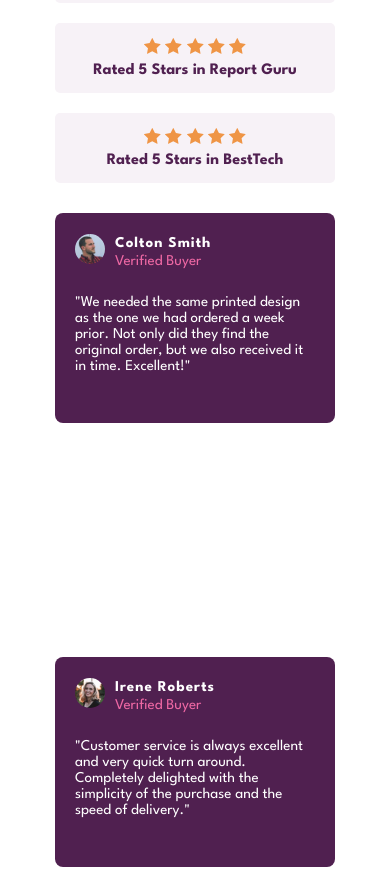
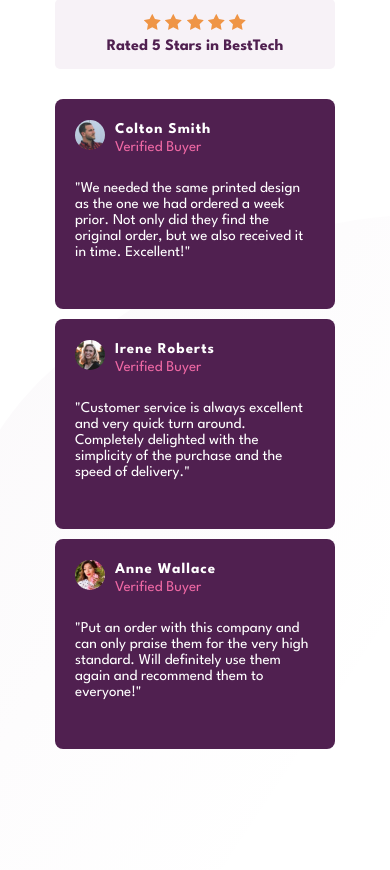
Before and after one commit to DevPebr/social-proof-section, a plain HTML site: page index.html in a window 390 px wide. Shown: the part 546-1416 px from the top of the page. Drawn offline with Linux system fonts and the light colour scheme.

Commit message:
Correção de responsividade

```diff
--- a/index.html
+++ b/index.html
@@ -67,7 +67,7 @@
 
 
 
-    <blockquote>
+    <blockquote class="colton-b">
 
       <section class="avatar">
         <article class="avatar-img">
@@ -87,7 +87,7 @@
       Excellent!"</p>
     </blockquote>
 
-    <blockquote>
+    <blockquote class="irene-b">
       <section class="avatar">
 
         <article class="avatar-img">
@@ -104,7 +104,7 @@
         delighted with the simplicity of the purchase and the speed of delivery."</p>
     </blockquote>
 
-    <blockquote>
+    <blockquote class="anne-b">
       <section class="avatar">
 
         <article class="avatar-img">
--- a/styles/style.css
+++ b/styles/style.css
@@ -25,11 +25,13 @@ body {
     justify-content: center;
     padding: 0 200px;
     width: 100%;
+    max-width: 1440px;
     height: 100%;
     background-image: url(../images/bg-pattern-bottom-desktop.svg);
     background-repeat: no-repeat;
     background-position: right bottom;
     font-family: 'League Spartan', sans-serif;
+    margin: 0 auto;
 }
 
 header {
@@ -91,7 +93,7 @@ footer {
     display: flex;
     justify-content: space-between;
     margin-top: 30px;
-    height: 30vh;
+    height: 40vh;
     gap: 15px;
 }
 
@@ -99,7 +101,15 @@ blockquote {
     border-radius: 8px;
     background-color: hsl(300, 43%, 22%);
     padding: 30px;
+    height: 240px;
+}
 
+.irene-b {
+    margin-top: 25px;
+}
+
+.anne-b {
+    margin-top: 50px;
 }
 
 .avatar {
@@ -150,7 +160,7 @@ blockquote p {
 
 @media (max-width: 1312px) {
     body {
-        height: 250vh;
+        height: 170vh;
     }
 
     .container {
@@ -179,16 +189,20 @@ blockquote p {
     }
 
     footer {
-
-        height: 100vh;
+        height: 620px;
         flex-direction: column;
         align-items: center;
+        gap: 0;
 
     }
 
     blockquote {
         width: 320px;
         height: 195px;
+    }
+
+    .irene-b, .anne-b {
+        margin: 0;
     }
 }
 
@@ -224,7 +238,6 @@ blockquote p {
    }
 
    footer {
-
     width: 300px;
    }
 
@@ -245,12 +258,11 @@ blockquote p {
         background-image: url(../images/bg-pattern-bottom-desktop.svg);
         background-repeat: no-repeat;
         background-position: right bottom;
+        padding: 0;
     }
 
     header {
         width: 350px;
-
-
     }
 
     .info-section h1 {
@@ -275,8 +287,10 @@ blockquote p {
     }
 
     footer {
+
+        gap: 0;
         width: 350px;
-        height: 130vh;
+        height: 650px;
 
     }
 
```
